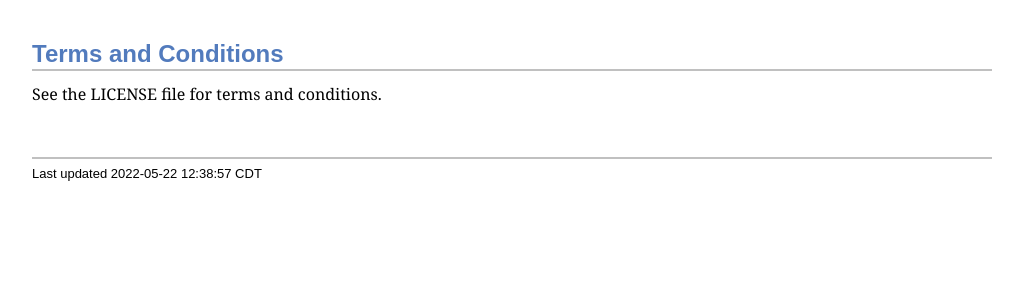
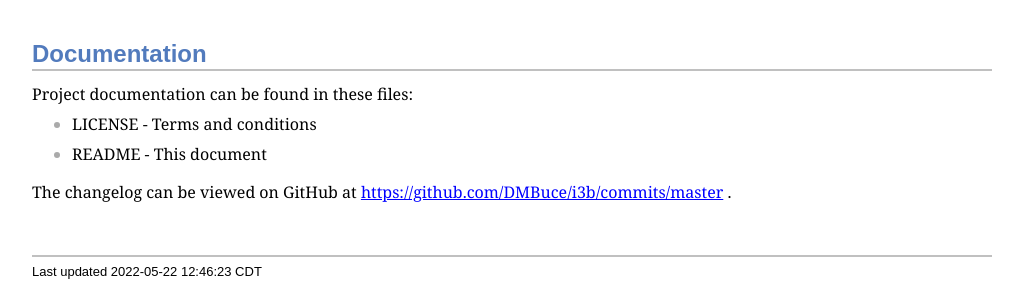
Before and after one commit to DMBuce/i3b, a plain HTML site: page doc/index.html in a window 1280 px wide. Shown: the part 2200-2485 px from the top of the page, without its empty margins (32-1055 px from the left). Before the commit the page ends 2387 px from the top, so only its background shows below. Drawn offline with Linux system fonts and the light colour scheme.

Commit message:
Tweak README

```diff
--- a/doc/index.html
+++ b/doc/index.html
@@ -124,9 +124,23 @@ this is a workaround for rofi&#8217;s blezz module not having such functionality
 </div>
 </div>
 <div class="sect1">
-<h2 id="_terms_and_conditions">Terms and Conditions</h2>
+<h2 id="_documentation">Documentation</h2>
 <div class="sectionbody">
-<div class="paragraph"><p>See the LICENSE file for terms and conditions.</p></div>
+<div class="paragraph"><p>Project documentation can be found in these files:</p></div>
+<div class="ulist"><ul>
+<li>
+<p>
+LICENSE - Terms and conditions
+</p>
+</li>
+<li>
+<p>
+README - This document
+</p>
+</li>
+</ul></div>
+<div class="paragraph"><p>The changelog can be viewed on GitHub at
+<a href="https://github.com/DMBuce/i3b/commits/master">https://github.com/DMBuce/i3b/commits/master</a> .</p></div>
 </div>
 </div>
 </div>
@@ -134,7 +148,7 @@ this is a workaround for rofi&#8217;s blezz module not having such functionality
 <div id="footer">
 <div id="footer-text">
 Last updated
- 2022-05-22 12:38:57 CDT
+ 2022-05-22 12:46:23 CDT
 </div>
 </div>
 </body>
```
Also changed, not shown: doc/index.txt, 2 other files.
